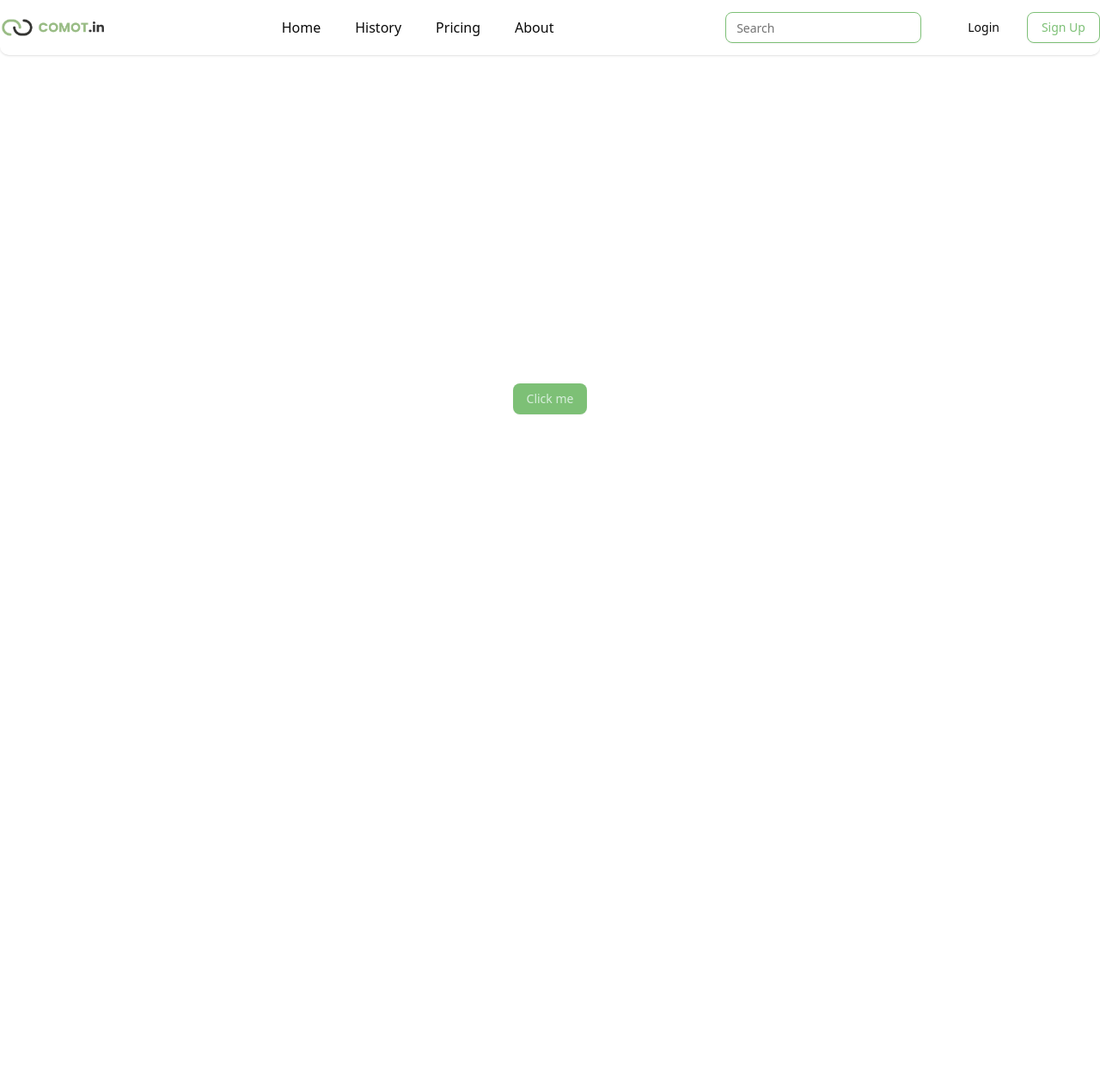
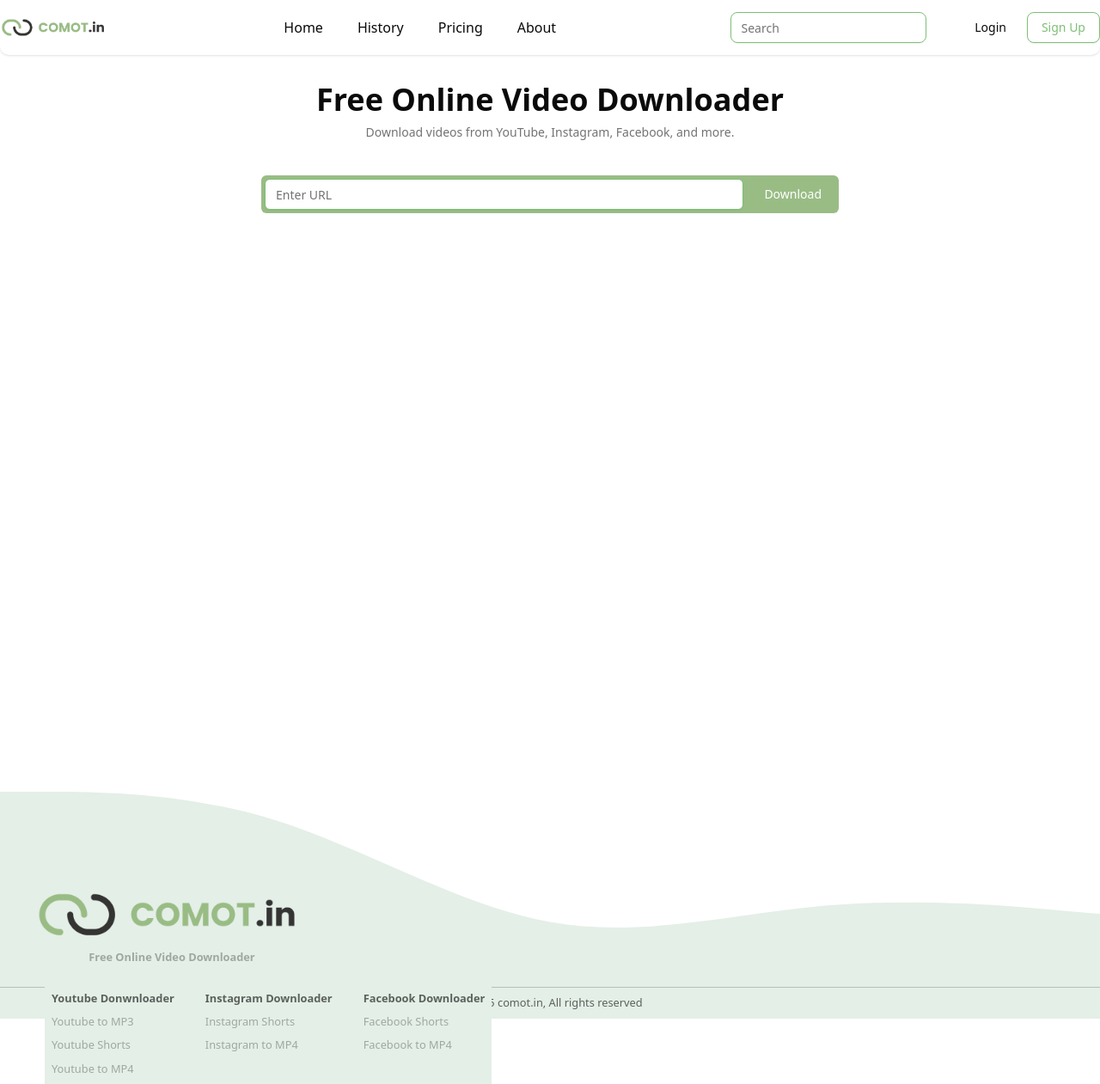
Before and after one commit to MUFTIALCHAIRI/Test4, a React (Vite) app: page / in a window 1280 px wide. Shown: the whole page at 86% size. Before the commit the page ends 864 px from the top, so only its background shows below. Built offline with nearby package versions, Linux system fonts and the light colour scheme.

Commit message:
add: footer

```diff
--- a/src/App.tsx
+++ b/src/App.tsx
@@ -1,14 +1,50 @@
 import { Button } from '@/components/ui/button';
 import Header from './components/navbar/header';
+import Footer from './components/navbar/footer';
+import { Input } from './components/ui/input';
 
 function App() {
 	return (
 		<>
 			<Header />
 
-			<div className='flex min-h-svh flex-col items-center justify-center'>
-				<Button className='bg-primary'>Click me</Button>
+			<div className='flex min-h-svh flex-col items-center justify-start pt-[2rem]'>
+				{/* DOWNLOADER */}
+				<div className='flex flex-col items-center justify-center gap-10'>
+					<span className='flex flex-col items-center justify-center gap-2'>
+						<h1 className='text-4xl font-semibold'>Free Online Video Downloader</h1>
+						<p className='text-sm text-muted-foreground'>
+							Download videos from YouTube, Instagram, Facebook, and more.
+						</p>
+					</span>
+
+					{/* DOWNLOADER INPUT */}
+					<span className='flex items-center justify-between bg-[#99BC85] p-1 w-2xl rounded-sm gap-2'>
+						<Input type='text' placeholder='Enter URL' className='bg-white flex-1 rounded-sm' />
+						<Button variant={'ghost'} className='text-white rounded-sm'>
+							Download
+						</Button>
+					</span>
+
+					{/* DOWNLOADER ICON */}
+					{/* <span className='flex items-center justify-center gap-2'>
+						<img src='./youtube.png' alt='YouTube' className='w-6 h-6' />
+						<img src='./instagram.png' alt='Instagram' className='w-6 h-6' />
+					</span> */}
+				</div>
+
+				{/* FEATURES */}
+				{/* <div className='flex flex-col items-center justify-center'>
+					<h1 className='text-2xl font-bold'>About</h1>
+				</div> */}
+
+				{/* REVIEW */}
+				{/* <div className='flex flex-col items-center justify-center'>
+					<h1 className='text-2xl font-bold'>Review</h1>
+				</div> */}
 			</div>
+
+			<Footer />
 		</>
 	);
 }
--- /dev/null
+++ b/src/components/navbar/footer.tsx
@@ -0,0 +1,49 @@
+const Footer = () => {
+	return (
+		<div className='relative'>
+			<svg xmlns='http://www.w3.org/2000/svg' viewBox='0 0 1440 320'>
+				<path
+					fill='#E4EFE7'
+					fill-opacity='1'
+					d='M0,64L60,64C120,64,240,64,360,101.3C480,139,600,213,720,234.7C840,256,960,224,1080,213.3C1200,203,1320,213,1380,218.7L1440,224L1440,320L1380,320C1320,320,1200,320,1080,320C960,320,840,320,720,320C600,320,480,320,360,320C240,320,120,320,60,320L0,320Z'
+				></path>
+			</svg>
+
+			<div className='flex gap-5 items-start justify-center bg-[#e4efe7] text-black/30 absolute top-70 left-13'>
+				<span className='grid gap-2 rounded-md p-2'>
+					<small className='text-black/60 font-semibold'>Youtube Donwnloader</small>
+					<small>Youtube to MP3</small>
+					<small>Youtube Shorts</small>
+					<small>Youtube to MP4</small>
+				</span>
+				<span className='grid gap-2 rounded-md p-2'>
+					<small className='text-black/60 font-semibold'>Instagram Downloader</small>
+					<small>Instagram Shorts</small>
+					<small>Instagram to MP4</small>
+				</span>
+				<span className='grid gap-2 rounded-md p-2'>
+					<small className='text-black/60 font-semibold'>Facebook Downloader</small>
+					<small>Facebook Shorts</small>
+					<small>Facebook to MP4</small>
+				</span>
+			</div>
+
+			{/* FOOTER ICON */}
+			<div className='grid absolute top-40 left-10 gap-0'>
+				<img src='./comot.in-header.png' alt='Comot.In' className='w-[20rem] h-20 object-cover' />
+
+				<small className='text-black/30 font-semibold text-center'>
+					Free Online Video Downloader
+				</small>
+			</div>
+
+			<footer className='flex items-center justify-center bg-[#e4efe7] border-t border-black/20 py-2'>
+				<small className='text-black/60'>
+					&copy; {new Date().getFullYear()} comot.in, All rights reserved
+				</small>
+			</footer>
+		</div>
+	);
+};
+
+export default Footer;
--- a/src/components/navbar/header.tsx
+++ b/src/components/navbar/header.tsx
@@ -3,7 +3,7 @@ import { Input } from '../ui/input';
 
 const Header = () => {
 	return (
-		<header className='shadow-sm rounded-b-lg'>
+		<header className='shadow-sm rounded-b-lg sticky top-0 z-50 bg-white'>
 			<div className='flex items-center justify-center py-2'>
 				<div className='flex items-center justify-between w-7xl'>
 					{/* LOGO */}
@@ -45,7 +45,7 @@ const Header = () => {
 					</div>
 
 					{/* ACTIONS */}
-					<div className='flex items-center gap-4'>
+					<div className='flex items-center gap-2'>
 						<Button variant='ghost'>Login</Button>
 						<Button variant='outline'>Sign Up</Button>
 					</div>
--- a/src/index.css
+++ b/src/index.css
@@ -56,7 +56,7 @@
 	--primary-foreground: oklch(0.9277 0.0326 151.33);
 
 	--secondary: oklch(0.9791 0.0093 77.41);
-	--secondary-foreground: oklch(0.9639 0.0449 86.25);
+	--secondary-foreground: oklch(0.9416 0.0158 154.46);
 
 	--muted: oklch(0.97 0 0);
 	--muted-foreground: oklch(0.556 0 0);
```
